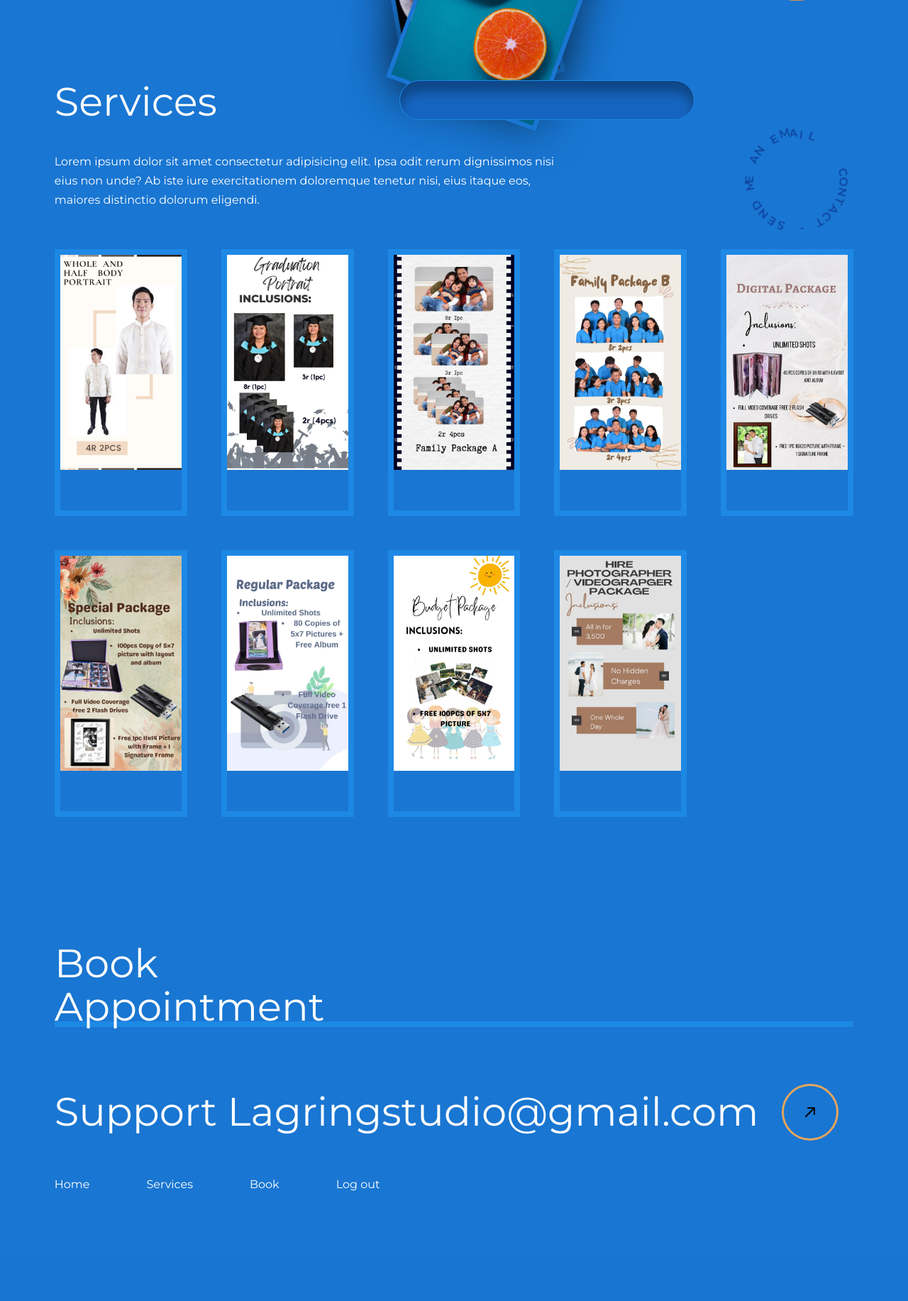
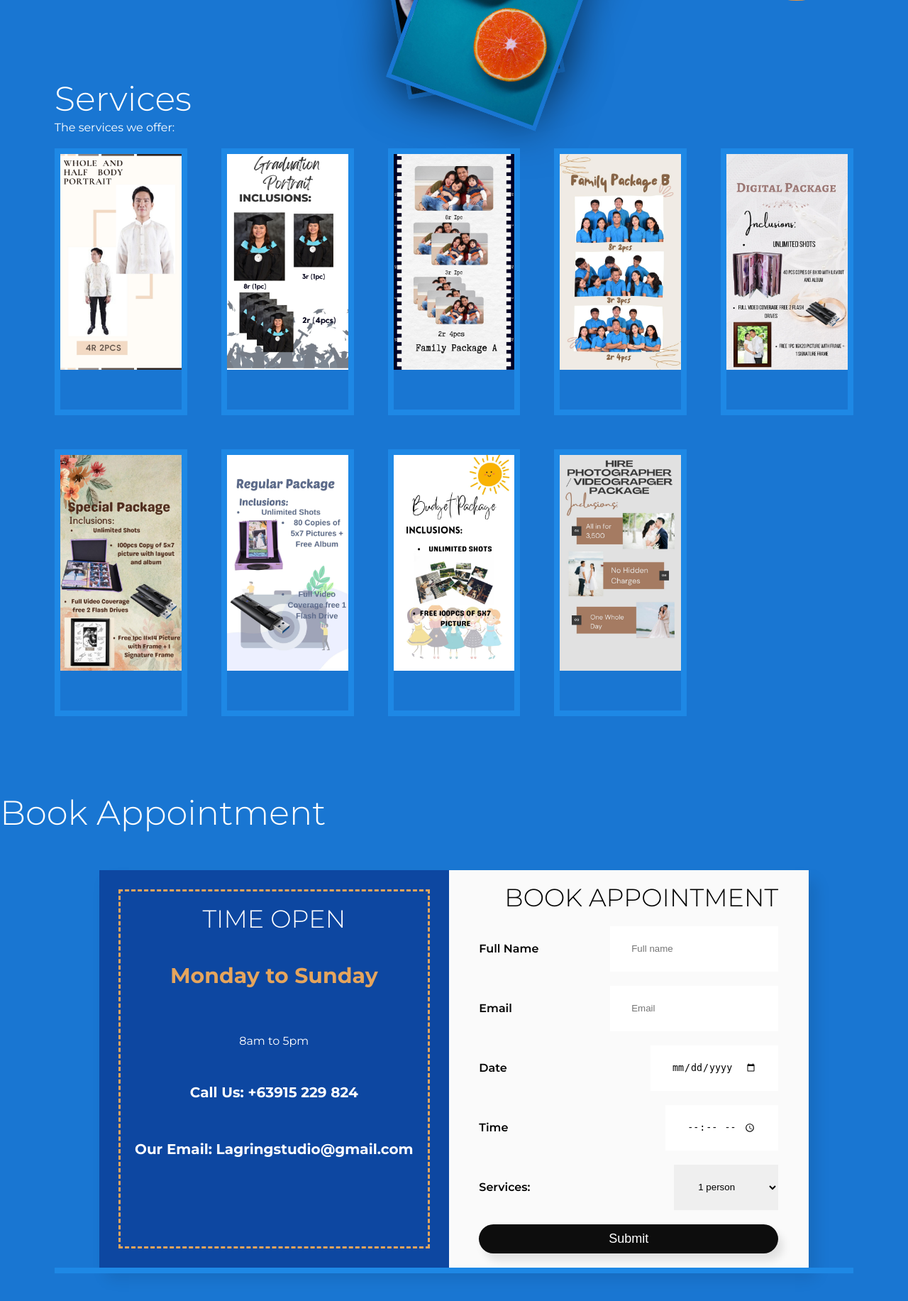
Before and after one commit to PreityAntoinette/Capstone-2, a PHP site: page /user/user.php in a window 1280 px wide. Shown: the part 847-2680 px from the top of the page at 71% size. Before the commit the page ends 2525 px from the top, so only its background shows below. Run offline with PHP 8.4, Linux system fonts and the light colour scheme.

Commit message:
fixed client side

```diff
--- a/assets/css/styleuser.css
+++ b/assets/css/styleuser.css
@@ -36,14 +36,14 @@ body{
 
 h1, h2{
     line-height: 1.1;
-    font-weight: 400;
+    font-weight: 300;
 }
 h1{
-    font-size:4rem;
+    font-size:3rem;
     color: var(--color-white);
 }
 h2{
-    font-size: 3.5rem;
+    font-size: 3rem;
 }
 a {
     color: var(--color-light);
@@ -267,7 +267,7 @@ header {
 
 
 /*=============================BOOK SECTION ===================================*/
-#book{
+/* #book{
     margin-top: 18rem;
 }
 
@@ -445,6 +445,97 @@ header {
     box-shadow: 0 4rem 4rem rgba(0,0,0,0.5);
 }
 
+/*=====================BOOK====================*/
+#book{
+    margin-top: -10rem;
+}
+.containerb {
+	background-color: #fafafa;
+	max-width: 1000px;
+	margin: 0px auto;
+	box-shadow: 10px 15px 20px rgba(0, 0, 0, .1);
+	display: flex;
+    line-height: 4;
+
+}
+.book__title{
+    position: absolute;
+    top: -7rem;
+    z-index: 1;
+}
+
+.container-time {
+	background-color: var(--color-bg-1);
+	padding: 50px;
+	outline: 3px dashed var(--color-primary-variant);
+	outline-offset: -30px;
+	text-align: center;
+}
+.heading {
+	font-size: 35px;
+	text-transform: uppercase;
+}
+
+.heading-days {
+	color:var(--color-primary-variant);
+	font-size: 30px;
+
+}
+
+.heading-phone {
+	font-size: 20px;
+}
+.container-form {
+	padding: 20px 0;
+	margin: 0 auto;
+	color: #000;
+}
+form {
+	display: grid;
+	grid-row-gap: 20px;
+}
+form p {
+	font-weight: 600;
+}
+.form-field {
+	display: flex;
+	justify-content: space-between;
+}
+
+input,select {
+	padding: 20px 30px;
+}
+
+.btnb {
+	background-color: rgba(0, 0, 0, .95);
+	color: #fff;
+	padding: 10px 20px;
+	border: none;
+	font-size: 18px;
+	border-radius: 100px;
+	-webkit-border-radius: 100px;
+	-moz-border-radius: 100px;
+	-ms-border-radius: 100px;
+	-o-border-radius: 100px;
+	box-shadow: 7px 10px 12px rgba(0, 0, 0, .1);
+	cursor: pointer;
+	transition: all .3s;
+	-webkit-transition: all .3s;
+	-moz-transition: all .3s;
+	-ms-transition: all .3s;
+	-o-transition: all .3s;
+}
+
+.btnb:hover {
+	transform: scale(1.03);
+	-webkit-transform: scale(1.03);
+	-moz-transform: scale(1.03);
+	-ms-transform: scale(1.03);
+	-o-transform: scale(1.03);
+	box-shadow: 10px 12px 15px rgba(0, 0, 0, .3);
+}
+
+
 /* =================FOOTER==========================*/
 
 #footer{
--- a/index.php
+++ b/index.php
@@ -92,8 +92,8 @@
             </div>
             <div class="about__right">
                 <div class="empty about__empty"></div>
-                <p>&nbsp;&nbsp;&nbsp;&nbsp;Backround of Lagring Studio Back in 2010, There a woman named Alegria Garcia Established a photo studio in Salitran named it Lagring Studio. Alegria “Lagring” Garcia is  mother to 4 child. The humble start of Lagring shows that persistence is important if you want to be successful.</p>
-                <p>&nbsp;&nbsp;&nbsp;&nbsp;It started with a small studio offering ID pictures, photo and video packages into events. They also sell frames in different size and photo enlargement. Through years of business, they establish their name in picture industry specially in Imus. They now covers almost 70% of public schools in Imus such as the big school of Imus National High School (INHS), Gen. Emilio Aguinald National High School (GEANHS), Malagasang 1,2,3 Elementary School, etc.. Until now, the business continues to grow.</p>
+                <p>&nbsp;&nbsp;&nbsp;&nbsp;The backround of Lagring Studio way back in 2010, There was a woman named Alegria Garcia who established a photo studio in Salitran and named the studio "Lagring Studio". Alegria “Lagring” Garcia is  a mother of 4 child. The humble start of Lagring Studio shows that persistence is important if you want to be successful.</p>
+                <p>&nbsp;&nbsp;&nbsp;&nbsp;The business started with a small studio offering ID pictures, photo and video packages to events.The studio also sold frames in different size and photo enlargement. Through years of business, they establish their name in picture industry specially in Imus. They now cover almost 70% of public schools in Imus such as the big school in Imus National High School (INHS), Gen. Emilio Aguinald National High School (GEANHS), Malagasang 1,2,3 Elementary School, etc.. Until now, the business continues to grow.</p>
             </div>
         </div>
     </section>
--- a/user/user.php
+++ b/user/user.php
@@ -45,11 +45,11 @@
             <div class="header__right">
                 <div class="header__head">
                     <div class="empty header__empty"></div>
-                    <a class="header__tag">#Best Photography</a>
+                    <a class="header__tag">#BestPhotographyStudioInImus</a>
                 </div>
-                <h1>See the beauty through my lense</h1>
+                <h1>Lagring Studio</h1>
                 <p>
-                    Lorem, ipsum dolor sit amet consectetur adipisicing elit. Minus totam atque ad nostrum exercitationem. Totam impedit officia quisquam ut ex voluptatem explicabo nobis, perspiciatis iure obcaecati doloremque eaque et dolores?
+                &nbsp;&nbsp;&nbsp;&nbsp;Lagring Studio now cover almost 70% of public schools in Imus such as the big school in Imus National High School (INHS), Gen. Emilio Aguinald National High School (GEANHS), Malagasang 1,2,3 Elementary School, etc.. Until now, the business continues to grow.
                 </p>
                 <a href="mailto:lagringstudio@gmail.com" class="header__btn-md">Let's Talk</a>
             </div>
@@ -73,12 +73,8 @@
     <section id="services">
     <div class="container services__container">
         <h2 class="services__title">Services</h2>
-        <div class="empty services__empty"></div>
         <div class="services__head">
-            <p>Lorem ipsum dolor sit amet consectetur adipisicing elit. Ipsa odit rerum dignissimos nisi eius non unde? Ab iste iure exercitationem doloremque tenetur nisi, eius itaque eos, maiores distinctio dolorum eligendi.</p>
-            <a href="mailto:Lagringstudio@gmail.com" class="contact__btn about__btn">
-                <p>CONTACT - SEND ME AN EMAIL</p>
-            </a>
+            <p>The services we offer:</p>
         </div>
         <div class="services__gallery">
             <article> <img src="../assets/images/services1.jpg"></article>
@@ -94,15 +90,78 @@
     </div>
 </section>
 
+<br>
+<br>
+<br>
+<br>
+<br>
+<br>
+<br>
+
+
+
 <!--=============================END OF SERVICES==========================-->
 
 
 
     <section id="book">
-        <div class="container book__container">
-            <h2 class="book__title">Book<br/>Appointment</h2>
 
+    <div class="wrapper">
+    <h2 class="services__title">Book Appointment</h2>
+    <br>
+    <br>
+        <div class="containerb">
+
+            <div class="container-time">
+                    <h2 class="heading">Time Open</h2>
+                    <h3 class="heading-days">Monday to Sunday</h3>
+                    <p>8am to 5pm</p>
+
+                    <hr>
+
+                    <h4 class="heading-phone">Call Us: +63915 229 824 </h4>
+                    <h4 class="heading-phone">Our Email: Lagringstudio@gmail.com</h4>
+            </div>
+
+            <div class="container-form">
+                    <form action="#">
+                        <h2 class="heading heading-yellow">&nbsp;&nbsp;&nbsp;&nbsp;Book Appointment</h2>
+
+                        <div class="form-field">
+                            <p>Full Name</p>
+                            <input type="text" placeholder="Full name">
+                        </div>
+                        <div class="form-field">
+                            <p>Email</p>
+                            <input type="email" placeholder="Email">
+                        </div>
+                        <div class="form-field">
+                            <p>Date</p>
+                            <input type="date">
+                        </div>
+                        <div class="form-field">
+                            <p>Time</p>
+                            <input type="time">
+                        </div>
+                        <div class="form-field">
+                            <p>Services:</p>
+                            <select name="select" id="#">
+                                <option value="1">1 person</option>
+                                <option value="2">2 persons</option>
+                                <option value="3">3 persosn</option>
+                                <option value="4">4 persons</option>
+                                <option value="5">5 persons</option>
+                                <option value="5+">5+ persons</option>
+                            </select>
+                        </div>
+
+                        <button class="btnb">Submit</button>
+                    </form>
+            </div>
         </div>
+        </div>
+
+
     </section>
 
 <!--========================END OF BOOK SECTION====================-->
```
Also changed, not shown: other parts of assets/css/styleuser.css (+21 -28 lines).
